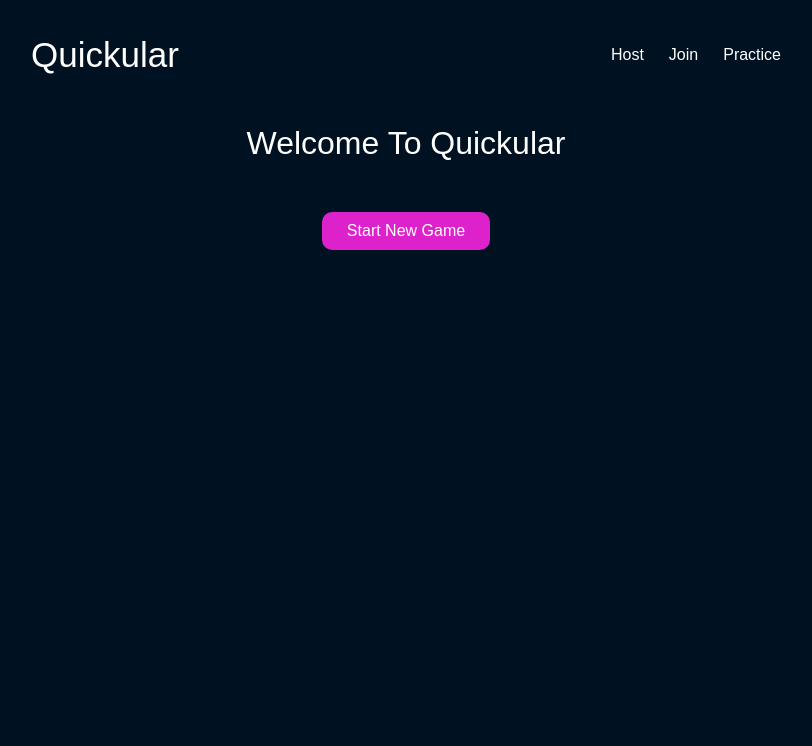
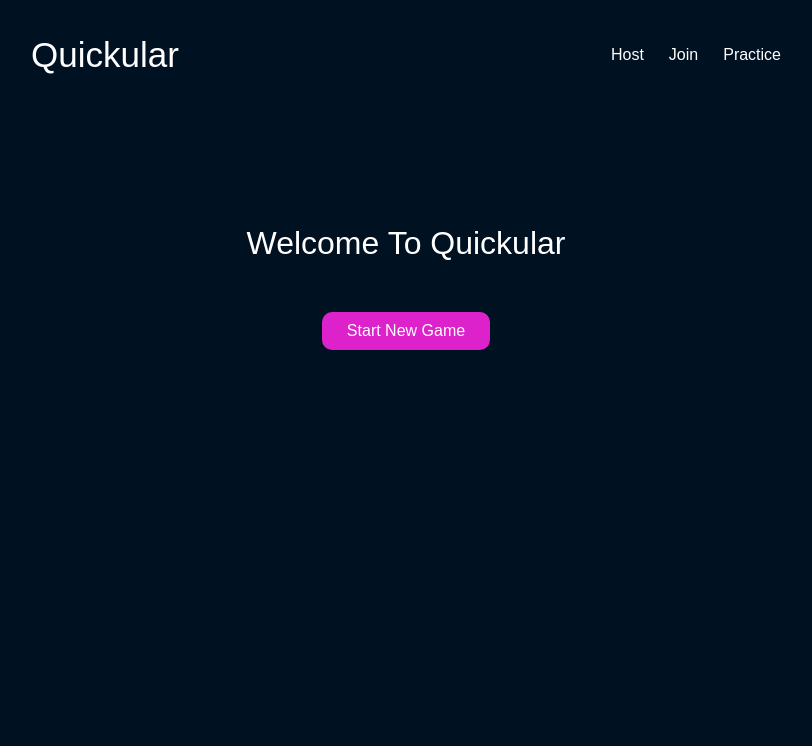
Before and after one commit to cstoddart/quickular, a Gatsby site: page / in a window 1280 px wide. Shown: the top 746 px of the page, without its empty margins (234-1046 px from the left). Built offline with nearby package versions, Linux system fonts and the light colour scheme; Gatsby itself is replaced by a stand-in of ours; no server answers; what chance would draw is missing.

Commit message:
adjust styling

```diff
--- a/src/pages/index.js
+++ b/src/pages/index.js
@@ -16,8 +16,8 @@ import { StepOne } from '../components/home/stepOne';
 import { StepTwo } from '../components/home/stepTwo';
 import { StepThree } from '../components/home/stepThree';
 
-const StyledColumn = styled(Column)`
-  height: 100%;
+const StyledHome = styled.div`
+  padding-top: 100px;
 `;
 
 const chance = new Chance();
@@ -34,7 +34,7 @@ function Home(props) {
   };
 
   return (
-    <StyledColumn align="center" justify="center">
+    <StyledHome>
       {currentStep === 0 &&
         <>
           <Title>Welcome To Quickular</Title>
@@ -56,7 +56,7 @@ function Home(props) {
           navigate={props.navigate}
         />
       }
-    </StyledColumn>
+    </StyledHome>
   );
 };
 
```
